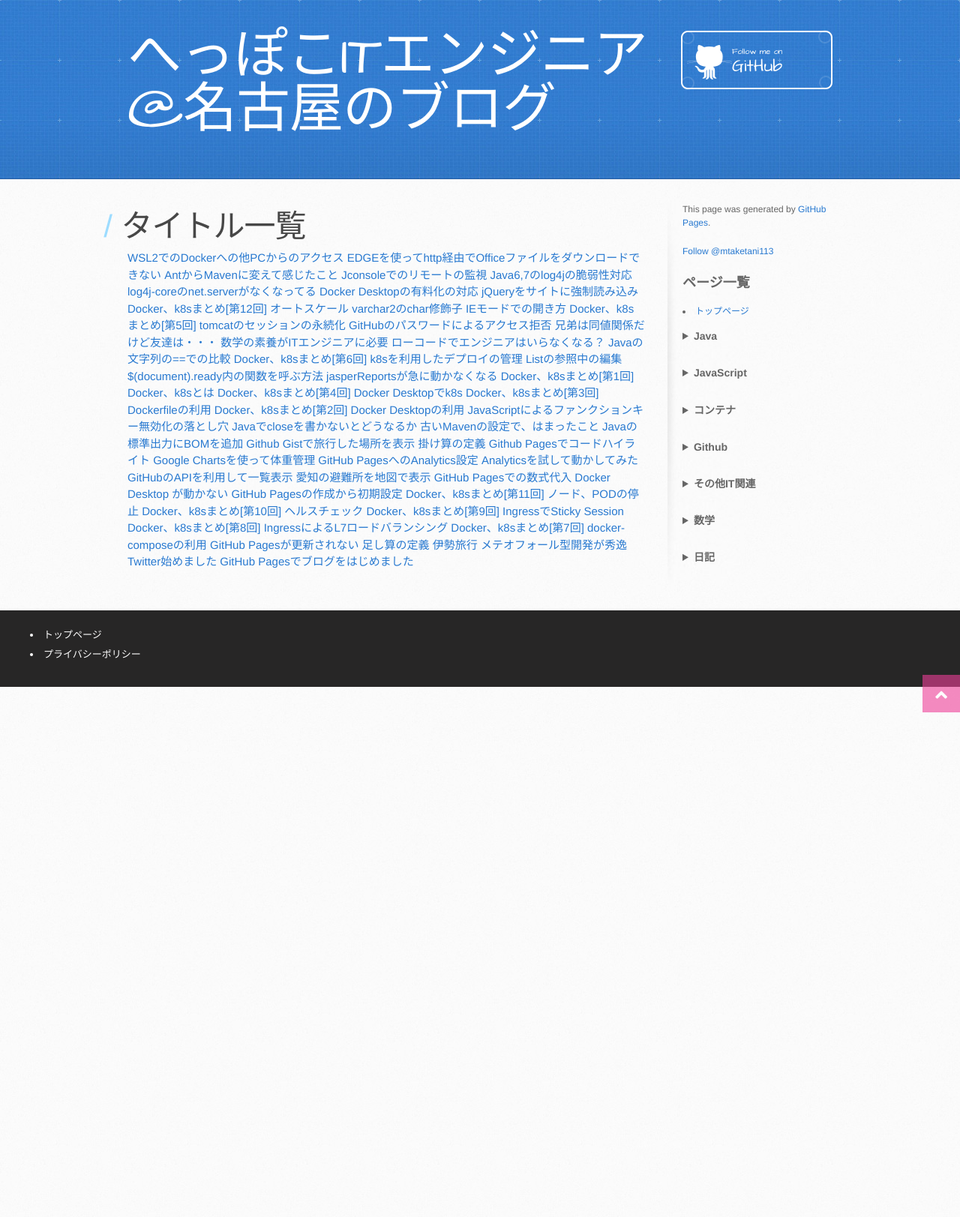
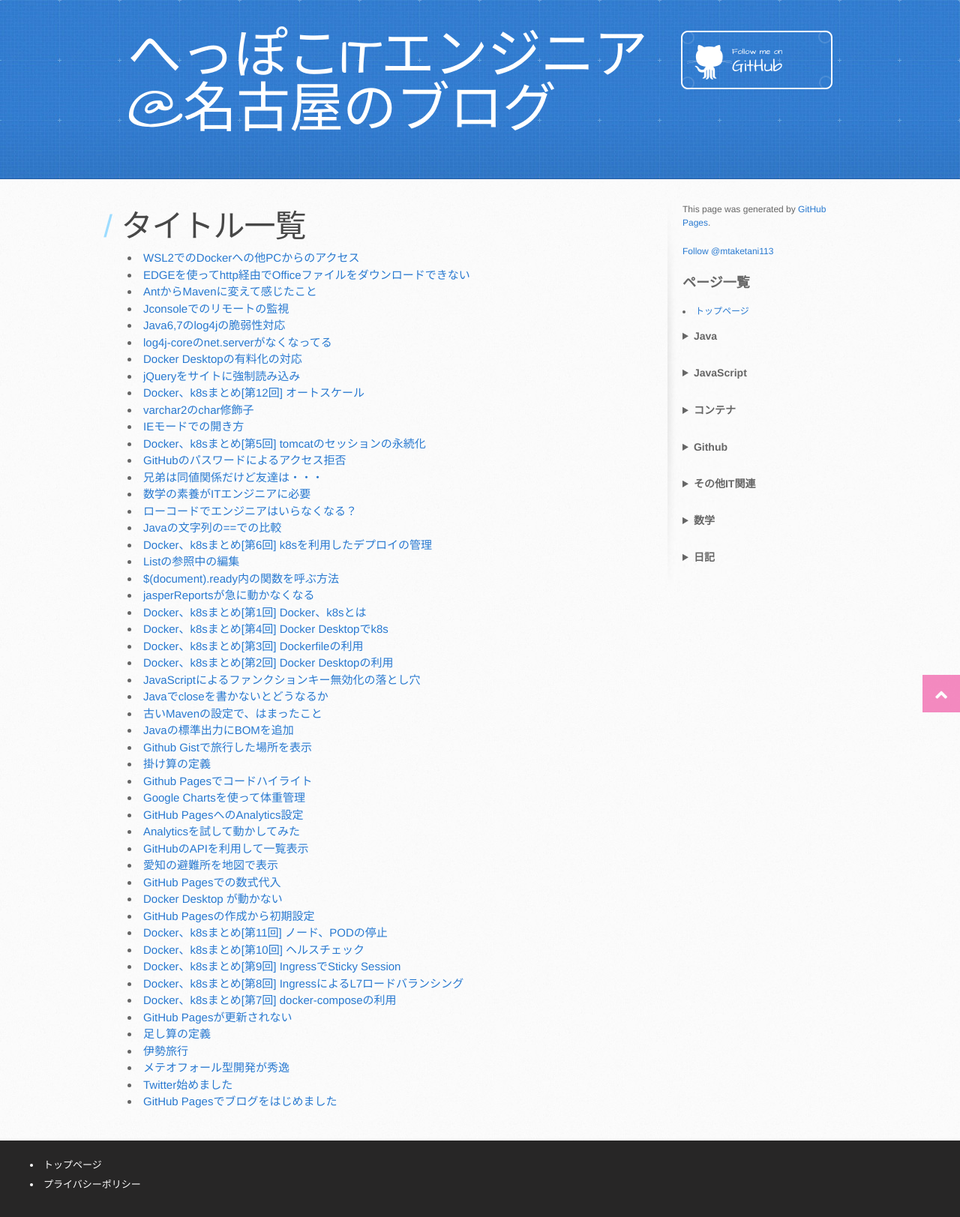
Before and after one commit to mtaketani113/mtaketani113.github.io, a Jekyll site: the page built from titles.md, in a window 1280 px wide. Shown: the whole page at 75% size. Built offline with Jekyll 4.4.1, drawn with Linux system fonts in a browser that asks for light colours; nearby versions of some CDN libraries; comment, search, counter and statistics services are not loaded; the repository's description, which GitHub fills in, is left out; before the commit the page ends 916 px from its top, so only the background shows below that.

Commit message:
タイトルの一覧を改行

```diff
--- a/_layouts/titles.html
+++ b/_layouts/titles.html
@@ -88,7 +88,7 @@
 
           {% for html_page in sorted_html_pages %}
               {% if  html_page.category != null %}
-                  <a href="{{ html_page.url }}">{{ html_page.title }}</a>
+                <li><a href="{{ html_page.url }}">{{ html_page.title }}</a></li>
               {% endif %}
           {% endfor %}
         </section>
```
